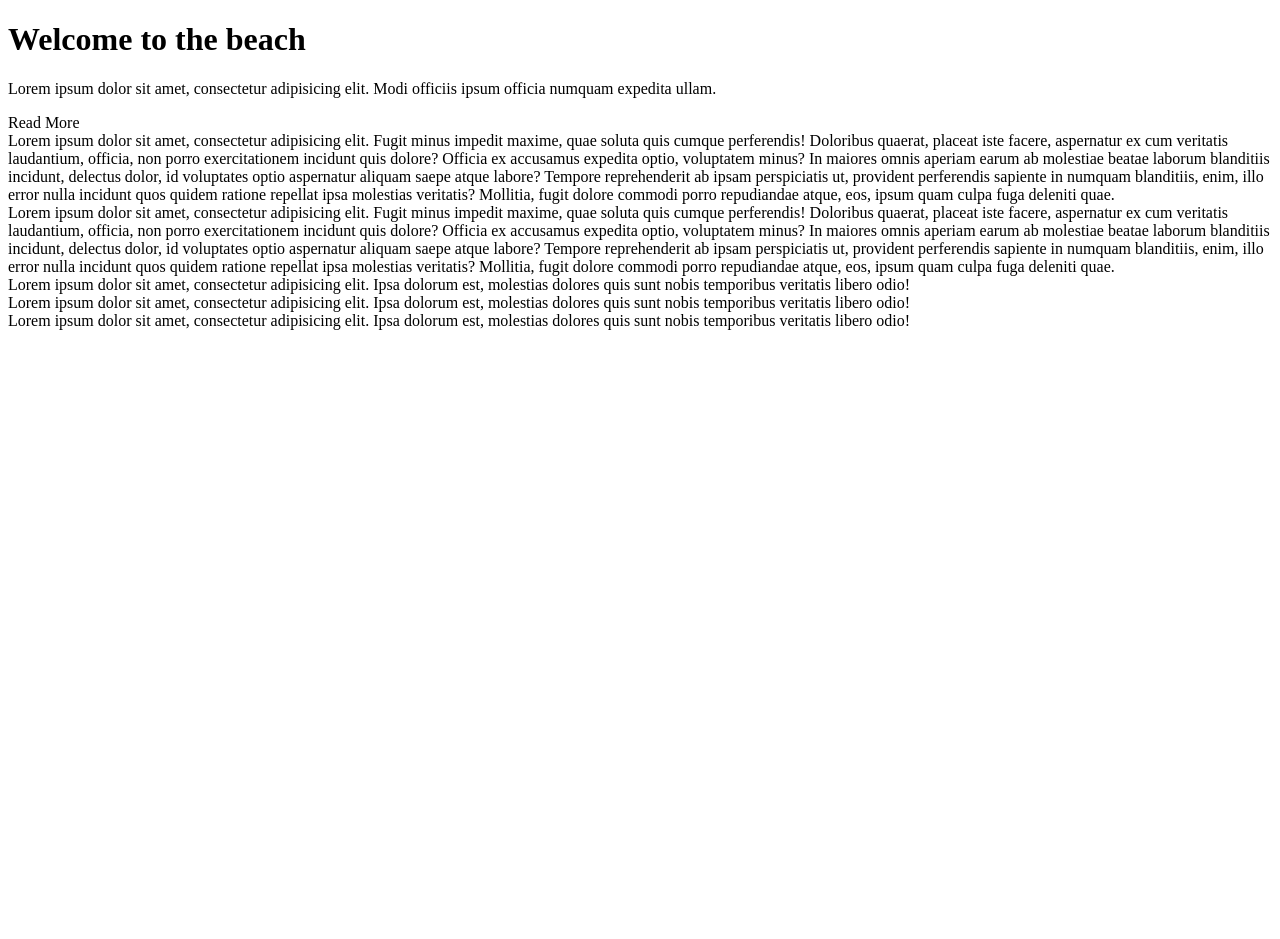
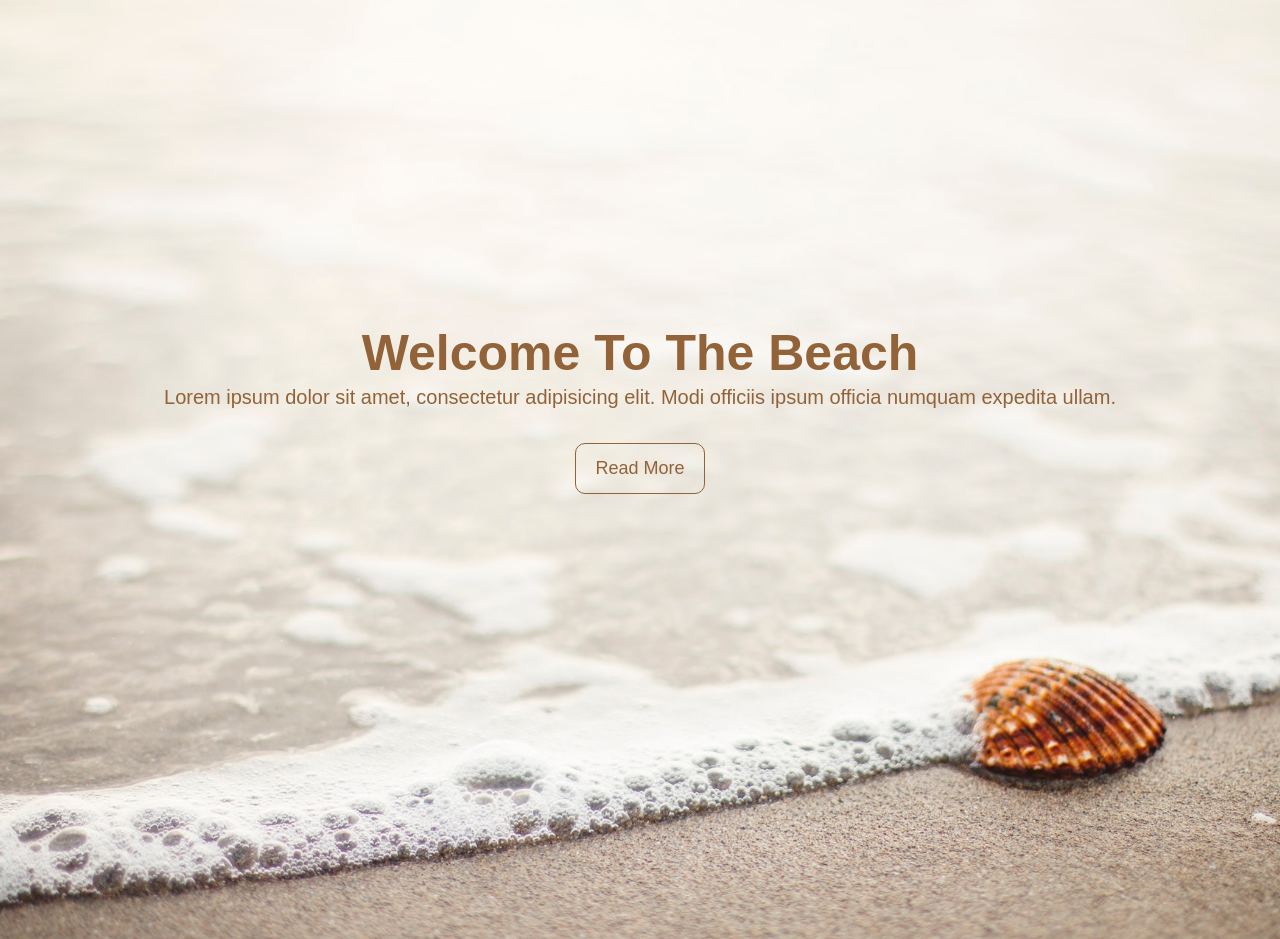
Before and after one commit to Ivany17/practic_02.09, a plain HTML site: page index.html in a window 1280 px wide. Shown: the top 939 px of the page. Before the commit the page ends 800 px from the top, so only its background shows below. Drawn offline with Linux system fonts and the light colour scheme; files whose address does not match are found by name.

Commit message:
add style file

```diff
--- a/index.html
+++ b/index.html
@@ -5,7 +5,8 @@
     <meta http-equiv="X-UA-Compatible" content="IE=edge">
     <meta name="viewport" content="width=device-width, initial-scale=1.0">
     <title>Practic IvanY</title>
-    <link rel="stylesheet" href="practic.css">
+
+    <link rel="stylesheet" href="./assets/css/style.css">
 </head>
 <body>
     <div class="container">
```
